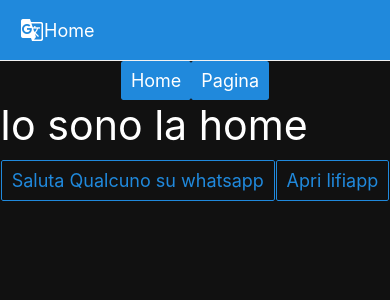
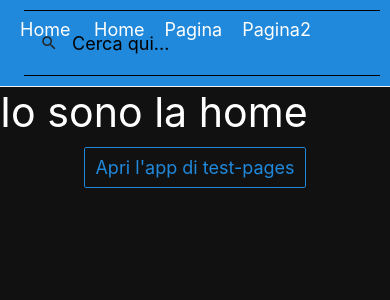
Before and after one commit to AndreaMolinari/test-pages, a React Native app: screen /Home in a window 390 px wide. Shown: the top 300 px of the page. Built offline with nearby package versions, Linux system fonts and the light colour scheme.

Commit message:
refactor: tipizzazione navigator, nuovo menu.

```diff
--- a/package.json
+++ b/package.json
@@ -1,6 +1,7 @@
 {
   "name": "lifi-zone",
   "version": "1.0.0",
+  "homepage": "https://andreamolinari.github.io/test-pages",
   "main": "node_modules/expo/AppEntry.js",
   "scripts": {
     "start": "expo start",
@@ -11,7 +12,6 @@
     "deploy": "gh-pages -d web-build",
     "predeploy": "expo export:web"
   },
-  "homepage": "https://andreamolinari.github.io/test-pages",
   "dependencies": {
     "@expo/webpack-config": "^0.17.3",
     "@react-navigation/native": "^6.0.14",
--- /dev/null
+++ b/src/CosaFaccio.view.tsx
@@ -0,0 +1,37 @@
+import { ListItem, Text } from "@rneui/themed";
+import React from "react";
+import Background from "./Elements/Background";
+
+interface Post {
+  title?: string;
+  description: string;
+  date: Date;
+}
+
+const POSTS: Post[] = [
+  {
+    description: `Gioco con il navigatore. Il mio problema resta sempre lo stesso. Il path iniziale 🤷‍♂️`,
+    date: new Date("2022-11-27"),
+  },
+];
+
+const CosaFaccioView: React.FC = () => {
+  const posts = React.useMemo(() => {
+    return Array(10).fill(POSTS[0]);
+  }, []);
+
+  return (
+    <Background safeMode>
+      {posts.map((p, i) => (
+        <ListItem key={i}>
+          <ListItem.Title>
+            <Text>{p.date.toString()}</Text>
+          </ListItem.Title>
+          <Text>{p.description}</Text>
+        </ListItem>
+      ))}
+    </Background>
+  );
+};
+
+export default CosaFaccioView;
--- a/src/Elements/Header.tsx
+++ b/src/Elements/Header.tsx
@@ -1,19 +1,70 @@
 import { useLinkTo } from "@react-navigation/native";
-import { Header, Button } from "@rneui/base";
-import { Icon } from "@rneui/themed";
+import { Button, Header } from "@rneui/base";
+import { SearchBar } from "@rneui/themed";
 import React from "react";
+import { Platform, View } from "react-native";
 import { MainStackParamList } from "../Navigator/Main.screen";
+
+const buttons: Btn[] = [
+  {
+    title: "Home",
+    screen: "Home",
+  },
+  {
+    title: "Pagina",
+    screen: "BottomSheet",
+  },
+  {
+    title: "Pagina2",
+    screen: "CosaFaccio",
+  },
+];
+
+interface Btn {
+  title: string;
+  screen: keyof MainStackParamList;
+}
+
+interface MainNav {
+  buttons: Btn[];
+}
+
+const MainNav: React.FC<MainNav> = (props) => {
+  const linkTo = useLinkTo<MainStackParamList>();
+  return (
+    <View style={{ marginHorizontal: "auto", flexDirection: "row" }}>
+      {props.buttons.map((b, i) => (
+        <Button
+          onPress={() => linkTo({ screen: b.screen })}
+          key={i}
+          title={b.title}
+        />
+      ))}
+    </View>
+  );
+};
 
 export default () => {
   const linkTo = useLinkTo<MainStackParamList>();
+  const [search, setSearch] = React.useState("");
 
   return (
     <Header>
-      <Button
-        icon={<Icon name="g-translate" />}
-        onPress={() => linkTo({ screen: "Home" })}
-        title="Home"
-      />
+      {Platform.OS === "web" ? (
+        <Button onPress={() => linkTo({ screen: "Home" })} title="Home" />
+      ) : (
+        <></>
+      )}
+      <MainNav buttons={buttons} />
+      {Platform.OS === "web" ? (
+        <SearchBar
+          placeholder="Cerca qui..."
+          onChangeText={setSearch}
+          value={search}
+        />
+      ) : (
+        <></>
+      )}
     </Header>
   );
 };
--- a/src/HomeView.tsx
+++ b/src/Home.view.tsx
@@ -2,8 +2,8 @@ import { useLinkTo } from "@react-navigation/native";
 import { Button } from "@rneui/base";
 import { Text } from "@rneui/themed";
 import React from "react";
-import { Alert, Linking, TouchableOpacity, View } from "react-native";
-import { ButtonGroup, ButtonProps } from "react-native-elements";
+import { Alert, Linking, View } from "react-native";
+import { ButtonProps } from "react-native-elements";
 import Background from "./Elements/Background";
 import { MainStackParamList } from "./Navigator/Main.screen";
 
@@ -30,61 +30,22 @@ const Link: React.FC<UrlButton> = (props) => {
   return <Button {...props} type={type} onPress={handlePress} />;
 };
 
-interface Btn {
-  title: string;
-  screen: string;
-}
-
-const buttons: Btn[] = [
-  {
-    title: "Home",
-    screen: "Home",
-  },
-  {
-    title: "Pagina",
-    screen: "BottomSheet",
-  },
-];
-
-interface MainNav {
-  buttons: Btn[];
-}
-
-const MainNav: React.FC<MainNav> = (props) => {
-  const linkTo = useLinkTo<MainStackParamList>();
-  return (
-    <View style={{ marginHorizontal: "auto", flexDirection: "row" }}>
-      {props.buttons.map((b, i) => (
-        <Button
-          onPress={() => linkTo({ screen: b.screen })}
-          key={i}
-          title={b.title}
-        />
-      ))}
-    </View>
-  );
-};
-
 const HomeView: React.FC = () => {
-  const linkTo = useLinkTo<MainStackParamList>();
   return (
     <Background safeMode>
-      <MainNav buttons={buttons} />
       <View>
         <Text h1>Io sono la home</Text>
       </View>
       <View
         style={{
           flexDirection: "row",
+          flexWrap: "wrap",
           justifyContent: "space-evenly",
           paddingVertical: 10,
+          gap: 5,
         }}
       >
-        <Link
-          scheme="whatsapp://send?text=Hello%2C%20World!"
-          title="Saluta Qualcuno su whatsapp"
-        />
-        <Link scheme="lifiart://Home" title="Apri lifiapp" />
+        <Link scheme="lifi-zone://Home" title="Apri l'app di test-pages" />
       </View>
     </Background>
   );
--- a/src/Navigator/Main.navigator.tsx
+++ b/src/Navigator/Main.navigator.tsx
@@ -1,29 +1,40 @@
-import { NavigationContainer } from "@react-navigation/native";
+import { LinkingOptions, NavigationContainer } from "@react-navigation/native";
 import { createNativeStackNavigator } from "@react-navigation/native-stack";
 import { Text } from "@rneui/themed";
 import React from "react";
+import { Linking } from "react-native";
 import BottomSheetComponent from "../BottomSheet";
+import CosaFaccioView from "../CosaFaccio.view";
 import Header from "../Elements/Header";
-import HomeView from "../HomeView";
-import NotFound from "../NotFoundView";
+import HomeView from "../Home.view";
+import NotFound from "../NotFound.view";
+import { MainStackParamList } from "./Main.screen";
 
-const NavStack = createNativeStackNavigator();
+declare global {
+  namespace ReactNavigation {
+    interface RootParamList extends MainStackParamList {}
+  }
+}
 
-const configs = {
-  screens: {
-    Home: "test-pages/Home",
-    BottomSheet: "test-pages/BottomSheet",
-    NoMatch: "*",
-  },
-};
+const NavStack = createNativeStackNavigator<MainStackParamList>();
 
-const linking = {
+const linking: LinkingOptions<MainStackParamList> = {
   prefixes: [
     "lifi-zone://",
     "https://andreamolinari.github.io/test-pages/",
     "http://localhost:19006/test-pages/",
   ],
-  config: configs,
+  config: {
+    initialRouteName: "Home",
+    screens: {
+      Home: {
+        path: "/Home",
+      },
+      BottomSheet: "/BottomSheet",
+      CosaFaccio: "/CosaFaccio",
+      NoMatch: "*",
+    },
+  },
 };
 
 export default () => {
@@ -36,6 +47,7 @@ export default () => {
       >
         <NavStack.Screen component={HomeView} name="Home" />
         <NavStack.Screen component={BottomSheetComponent} name="BottomSheet" />
+        <NavStack.Screen component={CosaFaccioView} name="CosaFaccio" />
         <NavStack.Screen component={NotFound} name="NoMatch" />
       </NavStack.Navigator>
     </NavigationContainer>
--- a/src/Navigator/Main.screen.ts
+++ b/src/Navigator/Main.screen.ts
@@ -1,3 +1,5 @@
+import { NativeStackScreenProps } from "@react-navigation/native-stack";
+
 export type ScreenOption = {
   [key: string]: {
     component: React.FC;
@@ -10,8 +12,11 @@ export type ScreenOption = {
 export type MainStackParamList = {
   Home: undefined;
   BottomSheet: undefined;
+  CosaFaccio: undefined;
   NoMatch: undefined;
 };
+
+type HomeScreenProps = any;
 
 // export type MainStackParams = NavigationProp<MainStackParamList>;
 
```
Also changed, not shown: src/api.ts (+1 -7 lines), src/NotFound.view.tsx (renamed from src/NotFoundView.tsx).
